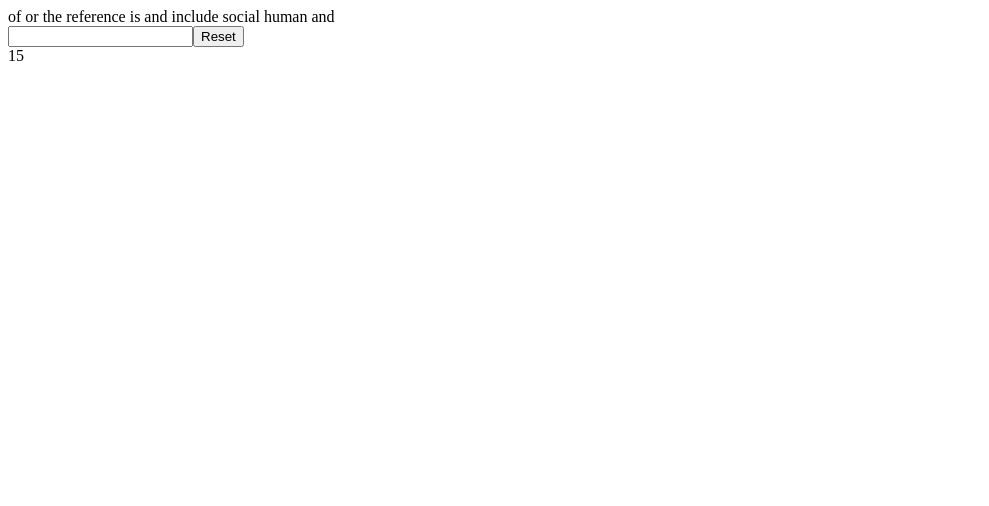
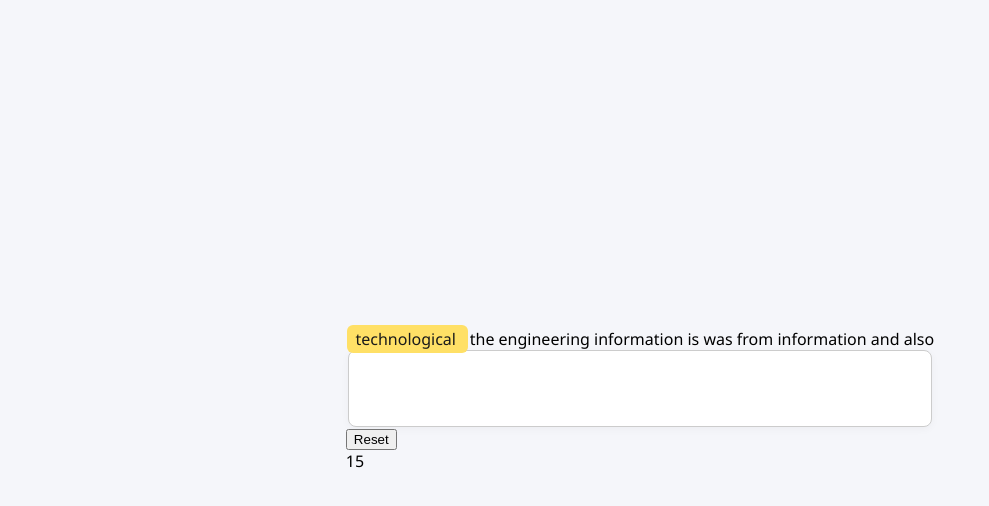
Before and after one commit to alexanderdodd/typemansnoose, a React (Vite) app in the folder react-typing-game-prototype/: page / in a window 1280 px wide. Shown: the top 506 px of the page, without its empty margins (0-989 px from the left). Built offline with nearby package versions, Linux system fonts and the light colour scheme.

Commit message:
Apply styling and sentence regeneration

```diff
--- a/react-typing-game-prototype/src/Container.tsx
+++ b/react-typing-game-prototype/src/Container.tsx
@@ -12,9 +12,11 @@ const countdownLength = 15;
 function Container() {
   const [inputValue, setInputValue] = useState<string>("");
   const [wordsToType, setWordsToType] = useState<string[]>([]);
+  const [currentWordIndex, setCurrentWordIndex] = useState<number>(0);
   const [totalTypedWords, setTotalTypedWords] = useState<string[]>([]);
   const [currentCount, setCurrentCount] = useState<number>(countdownLength);
   const [startCountdown, setStartCountdown] = useState<boolean>(false);
+  const [createNewSentence, setCreateNewSentence] = useState<boolean>(true);
   const [showResults, setShowResults] = useState<boolean>(false);
 
   return (
@@ -24,6 +26,9 @@ function Container() {
           <WordsToType
             wordsToType={wordsToType.join(" ")}
             setSentence={setSentence}
+            currentWordIndex={currentWordIndex}
+            createNewSentence={createNewSentence}
+            setCreateNewSentence={setCreateNewSentence}
           />
         </div>
         <div>
@@ -65,8 +70,9 @@ function Container() {
   );
 
   function resetState() {
-    setWordsToType(["a", "new", "sentence", "to", "type"]);
+    setCreateNewSentence(true);
     setTotalTypedWords([]);
+    setCurrentWordIndex(0);
     setCurrentCount(countdownLength);
     setStartCountdown(false);
     setShowResults(false);
@@ -79,9 +85,12 @@ function Container() {
 
   function onNextWord(word: string) {
     setTotalTypedWords([...totalTypedWords, word]);
-    //++
-    // is word === 'current' word
-    // if so, +1 for the correctWords
+    setCurrentWordIndex(currentWordIndex + 1);
+
+    if (currentWordIndex === wordsToType.length - 2) {
+      setCreateNewSentence(true);
+      setCurrentWordIndex(0);
+    }
   }
 
   function onNextChar() {
--- /dev/null
+++ b/react-typing-game-prototype/src/WordsToType.css
@@ -0,0 +1,22 @@
+.words-to-type {
+  font-size: 2.2rem;
+  color: #222;
+  background: #f0f4ff;
+  padding: 1.2rem 2rem;
+  border-radius: 10px;
+  margin-bottom: 3.5rem;
+  letter-spacing: 0.04em;
+  text-align: center;
+  box-shadow: 0 2px 8px rgba(100, 108, 255, 0.07);
+  font-family: 'Fira Mono', 'Consolas', monospace;
+  display: inline-block;
+}
+
+.currentWord {
+  background: #ffe066;
+  color: #1a1a1a;
+  border-radius: 6px;
+  padding: 0.2em 0.5em;
+  margin: 0 0.1em;
+  transition: background 0.2s;
+}
--- a/react-typing-game-prototype/src/WordsToType.tsx
+++ b/react-typing-game-prototype/src/WordsToType.tsx
@@ -1,18 +1,35 @@
 import words from "./randomWords.json";
-
+import "./WordsToType.css";
 let wordsDisplayList = [];
 let wordsPerSentence = 10;
-let sendSentence = true;
 
-export default function WordsToType({ wordsToType, setSentence }) {
+export default function WordsToType({
+  wordsToType,
+  setSentence,
+  currentWordIndex,
+  createNewSentence,
+  setCreateNewSentence,
+}) {
   {
-    if (sendSentence) {
+    if (createNewSentence) {
       setSentence(createSentence());
     }
-    sendSentence = false;
+    setCreateNewSentence(false);
   }
 
-  return <>{wordsToType}</>;
+  return (
+    <>
+      {wordsToType.split(" ").map((word, idx) => (
+        <span
+          key={idx}
+          className={idx === currentWordIndex ? "currentWord" : ""}
+        >
+          {word}
+          {idx < wordsToType.split(" ").length - 1 ? " " : ""}
+        </span>
+      ))}
+    </>
+  );
 }
 
 function createSentence() {
--- a/react-typing-game-prototype/src/index.css
+++ b/react-typing-game-prototype/src/index.css
@@ -1,68 +1,65 @@
-/* :root {
-  font-family: system-ui, Avenir, Helvetica, Arial, sans-serif;
-  line-height: 1.5;
-  font-weight: 400;
-
-  color-scheme: light dark;
-  color: rgba(255, 255, 255, 0.87);
-  background-color: #242424;
-
-  font-synthesis: none;
-  text-rendering: optimizeLegibility;
-  -webkit-font-smoothing: antialiased;
-  -moz-osx-font-smoothing: grayscale;
+/* Styling for the words-to-type prompt and current word */
+.words-to-type {
+  font-size: 2.2rem;
+  color: #222;
+  background: #f0f4ff;
+  padding: 1.2rem 2rem;
+  border-radius: 10px;
+  margin-bottom: 3.5rem;
+  letter-spacing: 0.04em;
+  text-align: center;
+  box-shadow: 0 2px 8px rgba(100, 108, 255, 0.07);
+  font-family: 'Fira Mono', 'Consolas', monospace;
 }
 
-a {
-  font-weight: 500;
-  color: #646cff;
-  text-decoration: inherit;
+.words-to-type .current-word {
+  background: #ffe066;
+  color: #1a1a1a;
+  border-radius: 6px;
+  padding: 0.2em 0.5em;
+  margin: 0 0.1em;
+  transition: background 0.2s;
 }
-a:hover {
-  color: #535bf2;
+/* Styling for the words-to-type prompt */
+.words-to-type {
+  font-size: 2.2rem;
+  color: #222;
+  background: #f0f4ff;
+  padding: 1.2rem 2rem;
+  border-radius: 10px;
+  margin-bottom: 3.5rem;
+  letter-spacing: 0.04em;
+  text-align: center;
+  box-shadow: 0 2px 8px rgba(100, 108, 255, 0.07);
+  font-family: 'Fira Mono', 'Consolas', monospace;
 }
 
 body {
+  min-height: 100vh;
+  min-width: 100vw;
   margin: 0;
   display: flex;
-  place-items: center;
-  min-width: 320px;
-  min-height: 100vh;
+  align-items: center;
+  justify-content: center;
+  background: #f5f6fa;
+  font-family: 'Segoe UI', system-ui, Avenir, Helvetica, Arial, sans-serif;
 }
 
-h1 {
-  font-size: 3.2em;
-  line-height: 1.1;
+input[type="text"], input:not([type]) {
+  display: block;
+  margin: 0 auto;
+  font-size: 2.2rem;
+  padding: 0.5em 1em;
+  border-radius: 8px;
+  border: 1px solid #ccc;
+  background: #fff;
+  box-shadow: 0 2px 8px rgba(0,0,0,0.04);
+  outline: none;
+  transition: border-color 0.2s;
+  width: 32rem;
+  max-width: 90vw;
 }
 
-button {
-  border-radius: 8px;
-  border: 1px solid transparent;
-  padding: 0.6em 1.2em;
-  font-size: 1em;
-  font-weight: 500;
-  font-family: inherit;
-  background-color: #1a1a1a;
-  cursor: pointer;
-  transition: border-color 0.25s;
-}
-button:hover {
+input[type="text"]:focus, input:not([type]):focus {
   border-color: #646cff;
 }
-button:focus,
-button:focus-visible {
-  outline: 4px auto -webkit-focus-ring-color;
-}
-
-@media (prefers-color-scheme: light) {
-  :root {
-    color: #213547;
-    background-color: #ffffff;
-  }
-  a:hover {
-    color: #747bff;
-  }
-  button {
-    background-color: #f9f9f9;
-  }
-} */
```
